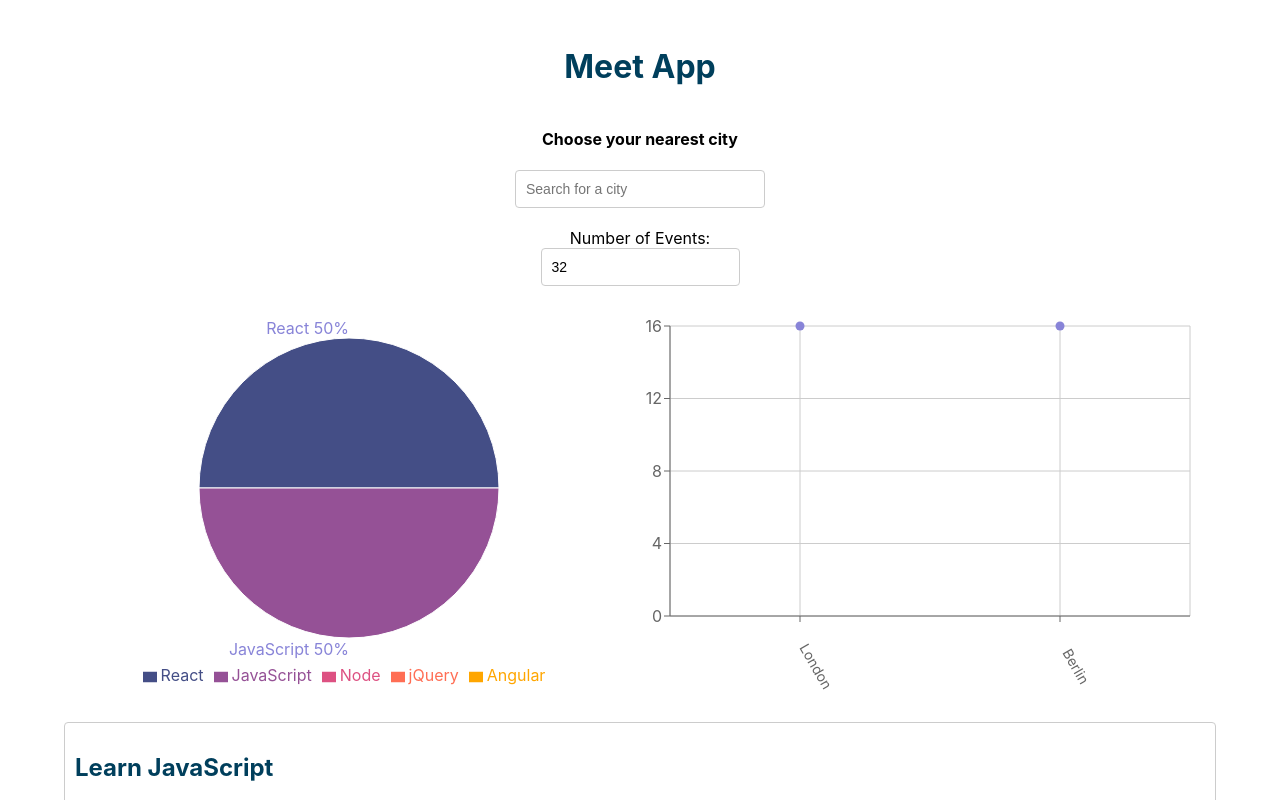
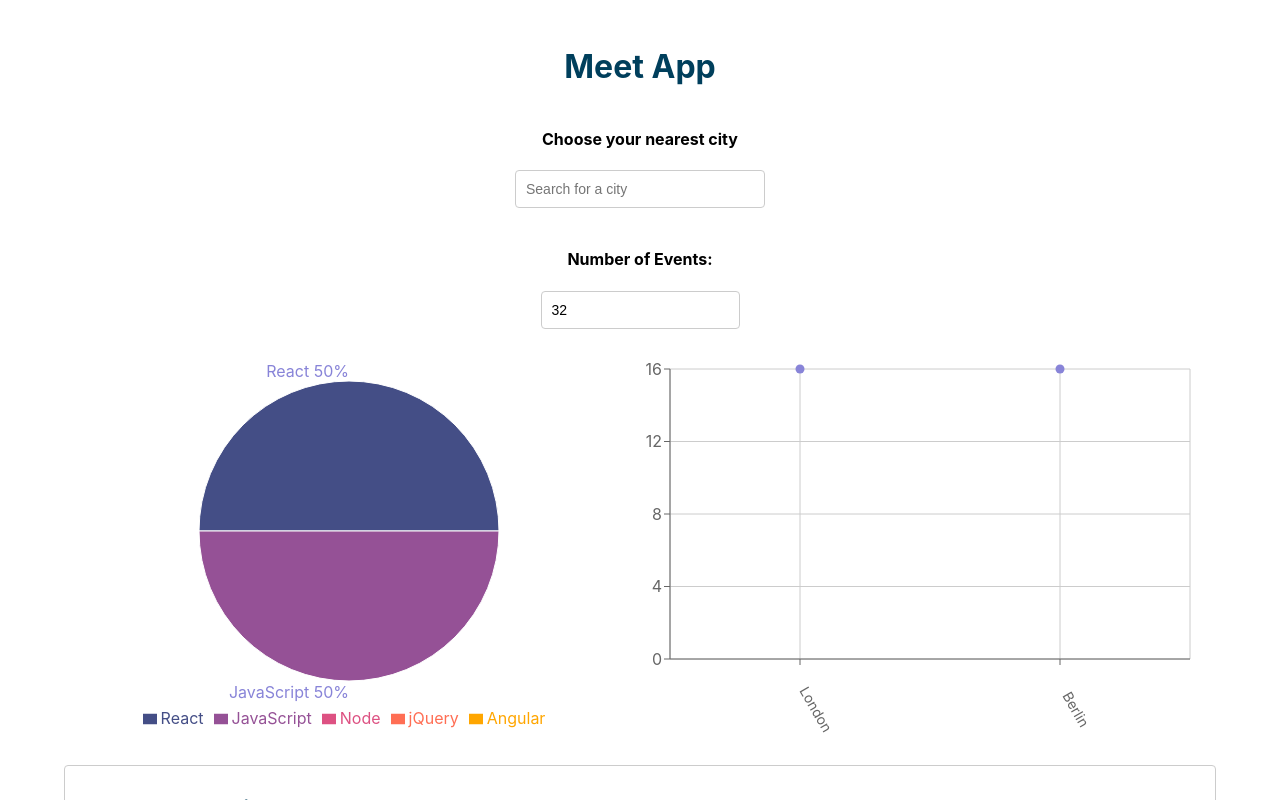
Before and after one commit to C1904H/meet, a React (Create React App) app: page / in a window 1280 px wide. Shown: the top 800 px of the page. Built offline with nearby package versions, Linux system fonts and the light colour scheme; what atatus-spa would draw is missing.

Commit message:
updated styling

```diff
--- a/src/App.css
+++ b/src/App.css
@@ -91,7 +91,7 @@ input[type="number"] {
 }
 
 .details {
-  color: #374c80;
+  color: #36454f;
 }
 
 .details-button {
--- a/src/components/NumberOfEvents.js
+++ b/src/components/NumberOfEvents.js
@@ -23,8 +23,7 @@ const NumberOfEvents = ({ setCurrentNOE, setErrorAlert }) => {
 
   return (
     <div id="number-of-events">
-      <label>Number of Events: </label>
-      <br />
+      <h4>Number of Events: </h4>
       <input
         className="number-of-events-input"
         type="text"
```
